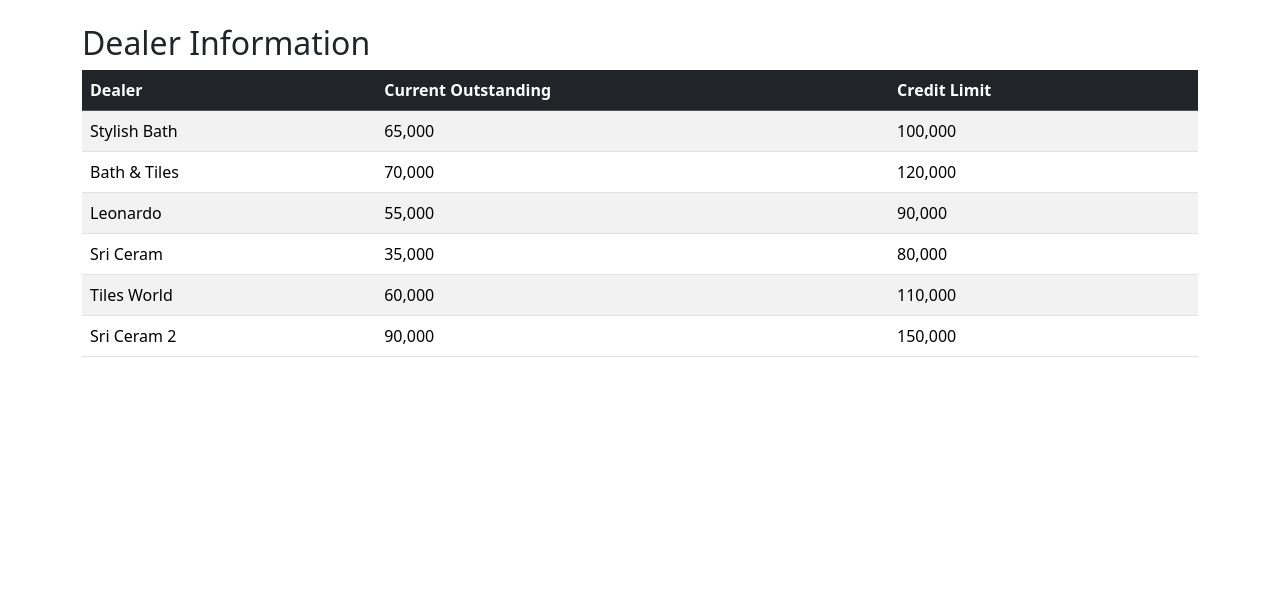
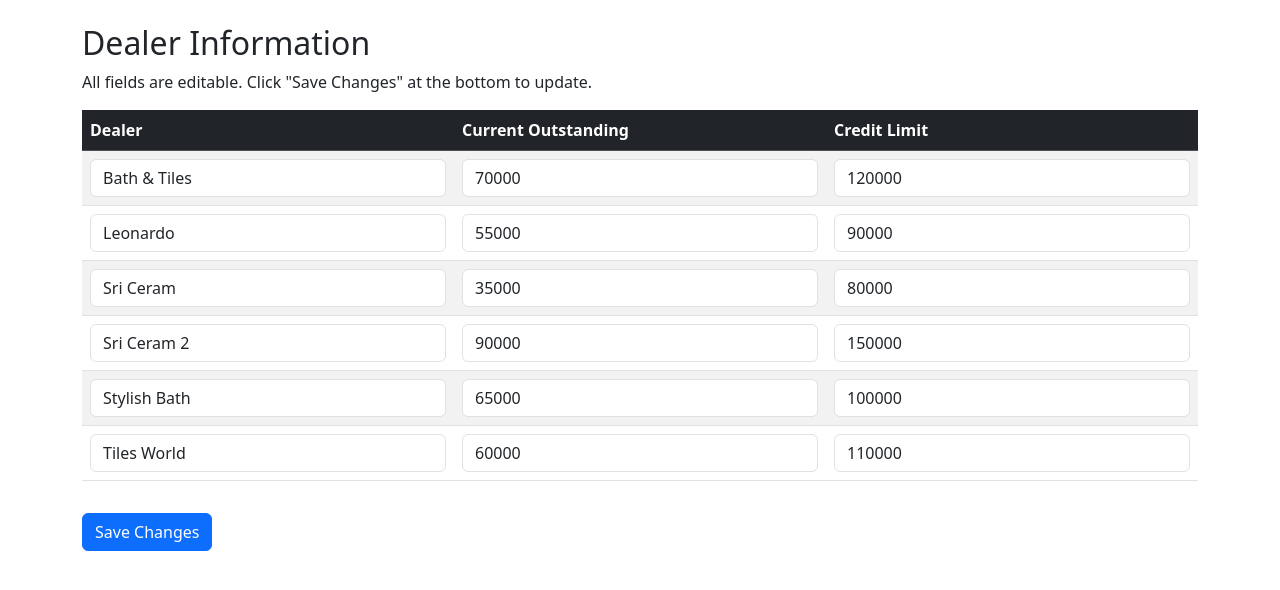
Before and after one commit to ShivankMahor/crm, a Flask app: page / in a window 1280 px wide. Shown: the part 56-646 px from the top of the page. Run offline with Flask 3, Linux system fonts and the light colour scheme; a user stored in the database is signed in.

Commit message:
added edit options

```diff
--- a/app.py
+++ b/app.py
@@ -1,6 +1,7 @@
 # app.py
 
 import os
+import click
 from flask import Flask, render_template, redirect, url_for, request, flash
 from flask_sqlalchemy import SQLAlchemy
 from flask_login import LoginManager, UserMixin, login_user, logout_user, login_required, current_user
@@ -10,7 +11,6 @@ from functools import wraps
 # --- App and Database Configuration ---
 
 app = Flask(__name__)
-# Use an absolute path for the database to avoid issues
 basedir = os.path.abspath(os.path.dirname(__file__))
 app.config['SECRET_KEY'] = 'a-very-secret-key-that-you-should-change' # Change this!
 app.config['SQLALCHEMY_DATABASE_URI'] = 'sqlite:///' + os.path.join(basedir, 'instance', 'crm.db')
@@ -53,7 +53,7 @@ class Product(db.Model):
 def load_user(user_id):
     return User.query.get(int(user_id))
 
-# --- Admin-Required Decorator ---
+# --- Admin-Required Decorator (Unchanged) ---
 
 def admin_required(f):
     @wraps(f)
@@ -109,19 +109,98 @@ def register():
     return render_template('register.html')
 
 @app.route('/')
-@app.route('/dealers')
+@app.route('/dealers', methods=['GET', 'POST'])
 @login_required
 def dealers():
-    all_dealers = Dealer.query.all()
+    if request.method == 'POST':
+        # Loop through all dealers to update them from the form
+        for dealer in Dealer.query.all():
+            dealer.name = request.form.get(f'name-{dealer.id}')
+            dealer.current_outstanding = int(request.form.get(f'outstanding-{dealer.id}'))
+            dealer.credit_limit = int(request.form.get(f'limit-{dealer.id}'))
+        db.session.commit()
+        flash('Dealer information updated successfully!', 'success')
+        return redirect(url_for('dealers'))
+
+    all_dealers = Dealer.query.order_by(Dealer.name).all()
     return render_template('dealers.html', dealers=all_dealers)
 
-@app.route('/products')
+@app.route('/products', methods=['GET', 'POST'])
 @login_required
 def products():
-    all_products = Product.query.all()
+    if request.method == 'POST':
+        # Loop through all products to update them from the form
+        for product in Product.query.all():
+            product.name = request.form.get(f'name-{product.id}')
+            product.stock = int(request.form.get(f'stock-{product.id}'))
+            product.base_price = int(request.form.get(f'price-{product.id}'))
+        db.session.commit()
+        flash('Product information updated successfully!', 'success')
+        return redirect(url_for('products'))
+
+    all_products = Product.query.order_by(Product.name).all()
     return render_template('products.html', products=all_products)
 
+# --- NEW: Route to reset data ---
+@app.route('/reset-data', methods=['POST'])
+@login_required
+@admin_required
+def reset_data():
+    # Delete all existing data
+    db.session.query(Dealer).delete()
+    db.session.query(Product).delete()
+
+    # Repopulate with original data
+    populate_initial_data()
+
+    db.session.commit()
+    flash('All dealer and product data has been reset to the original values.', 'success')
+    return redirect(url_for('dealers'))
+
+# --- Helper function and CLI command for database initialization ---
+
+def populate_initial_data():
+    """Populates the database with the initial set of data."""
+    dealers_data = [
+        {'name': 'Stylish Bath', 'current_outstanding': 65000, 'credit_limit': 100000},
+        {'name': 'Bath & Tiles', 'current_outstanding': 70000, 'credit_limit': 120000},
+        {'name': 'Leonardo', 'current_outstanding': 55000, 'credit_limit': 90000},
+        {'name': 'Sri Ceram', 'current_outstanding': 35000, 'credit_limit': 80000},
+        {'name': 'Tiles World', 'current_outstanding': 60000, 'credit_limit': 110000},
+        {'name': 'Sri Ceram 2', 'current_outstanding': 90000, 'credit_limit': 150000}
+    ]
+    for data in dealers_data:
+        db.session.add(Dealer(**data))
+
+    products_data = [
+        {'name': '600x1200 Irish White A', 'stock': 1000, 'base_price': 85},
+        {'name': '600x600 Dian White A', 'stock': 800, 'base_price': 100},
+        {'name': '600x600 Irish White A', 'stock': 950, 'base_price': 65},
+        {'name': '600x600 Lem White B', 'stock': 1200, 'base_price': 110},
+        {'name': '600x300 Hyd White A', 'stock': 1500, 'base_price': 120}
+    ]
+    for data in products_data:
+        db.session.add(Product(**data))
+    print("Initial data populated.")
+
+@app.cli.command('init-db')
+def init_db_command():
+    """Clears existing data and creates new tables and initial data."""
+    db.drop_all()
+    db.create_all()
+
+    # Create admin user
+    if not User.query.filter_by(username='admin').first():
+        admin_user = User(username='admin', is_admin=True)
+        admin_user.set_password('admin123') # Set a default password
+        db.session.add(admin_user)
+        print("Admin user created with username 'admin' and password 'admin123'.")
+
+    # Populate data
+    populate_initial_data()
+
+    db.session.commit()
+    print('Initialized the database.')
+
 if __name__ == '__main__':
-    with app.app_context():
-        db.create_all() # Create tables if they don't exist
     app.run(debug=True)
--- a/templates/dealers.html
+++ b/templates/dealers.html
@@ -4,6 +4,9 @@
 
 {% block content %}
     <h2>Dealer Information</h2>
+    <p>All fields are editable. Click "Save Changes" at the bottom to update.</p>
+
+    <form method="POST" action="{{ url_for('dealers') }}">
         <table class="table table-striped table-hover">
             <thead class="table-dark">
                 <tr>
@@ -15,11 +18,19 @@
             <tbody>
                 {% for dealer in dealers %}
                 <tr>
-                <td>{{ dealer.name }}</td>
-                <td>{{ "{:,.0f}".format(dealer.current_outstanding) }}</td>
-                <td>{{ "{:,.0f}".format(dealer.credit_limit) }}</td>
+                    <td>
+                        <input type="text" name="name-{{ dealer.id }}" value="{{ dealer.name }}" class="form-control" required>
+                    </td>
+                    <td>
+                        <input type="number" name="outstanding-{{ dealer.id }}" value="{{ dealer.current_outstanding }}" class="form-control" required>
+                    </td>
+                    <td>
+                        <input type="number" name="limit-{{ dealer.id }}" value="{{ dealer.credit_limit }}" class="form-control" required>
+                    </td>
                 </tr>
                 {% endfor %}
             </tbody>
         </table>
+        <button type="submit" class="btn btn-primary mt-3">Save Changes</button>
+    </form>
 {% endblock %}
```
Also changed, not shown: templates/products.html (+14 -3 lines), instance/crm.db. Lines whose indentation alone changed are shown as unchanged.
